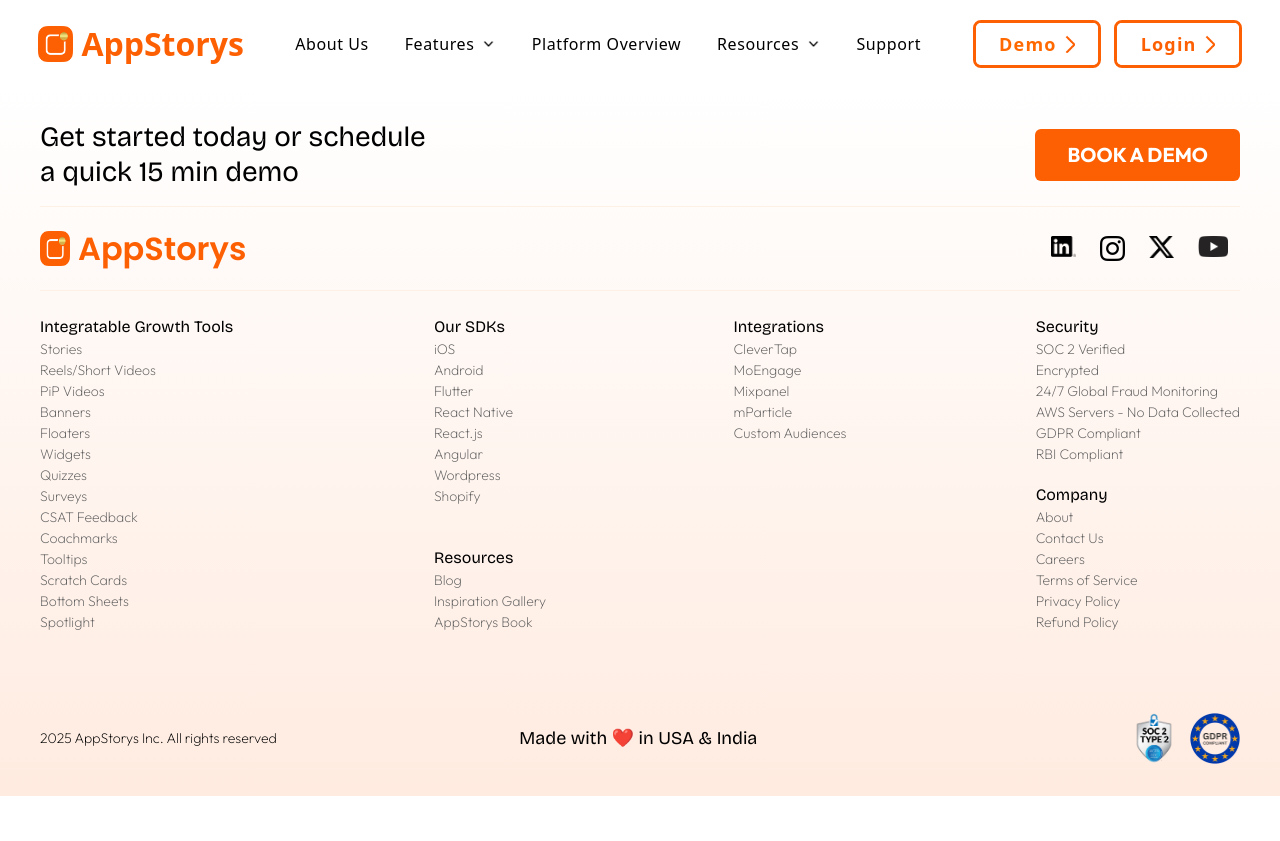
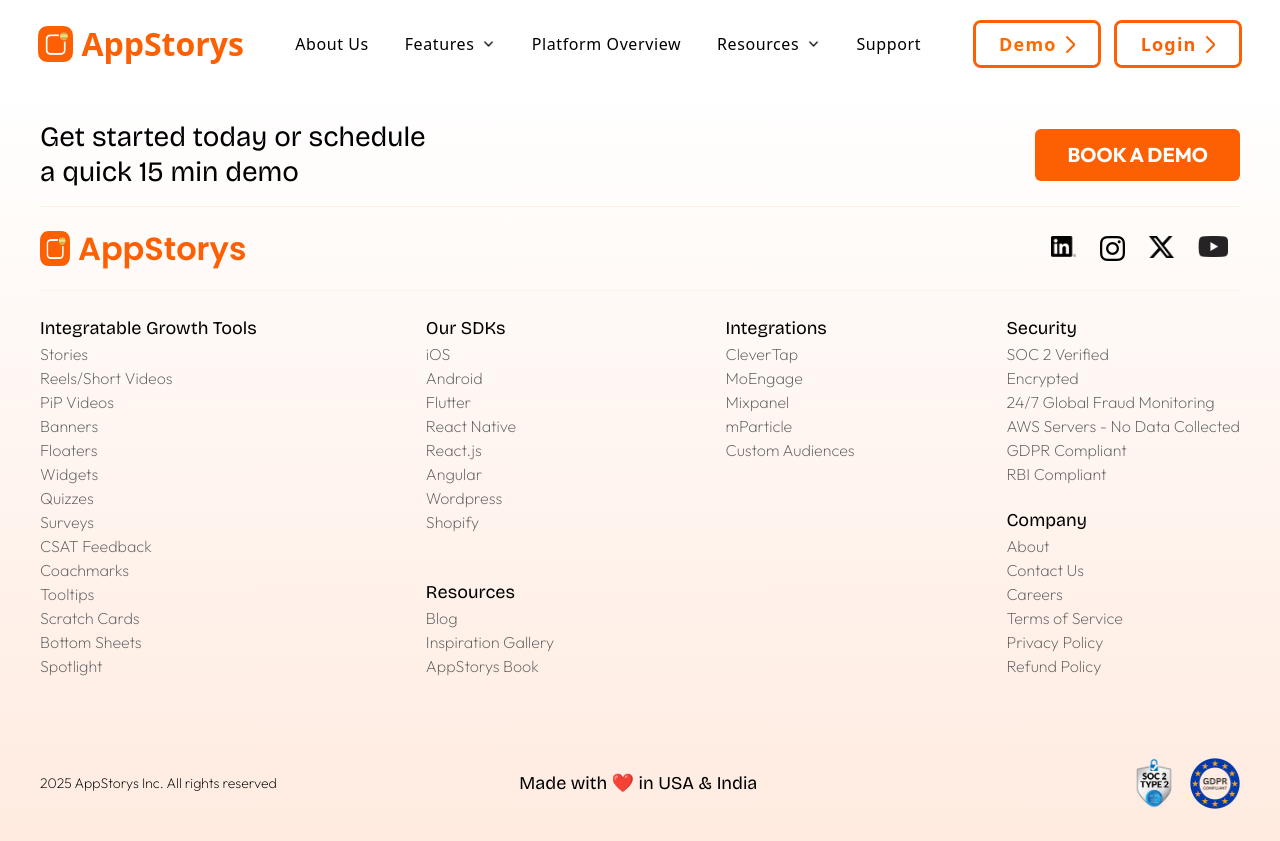
Before and after one commit to sangam-verma9/appStorys, a Next.js app: page / in a window 1280 px wide. Before the commit the page ends 800 px from the top, so only its background shows below. Built offline with nearby package versions, Linux system fonts and the light colour scheme.

Commit message:
footer final 1

```diff
--- a/src/app/components/Footer.jsx
+++ b/src/app/components/Footer.jsx
@@ -53,74 +53,74 @@
         <div className='grid grid-cols-1 sm:grid-cols-4 my-4 mt-6'>
           <div className='flex justify-center sm:justify-normal'>
             <div className='flex flex-col text-center sm:text-left mb-5 sm:mb-0'>
-              <h3 className={`${bricolageGrotesque.className} capitalize`}>Integratable growth Tools</h3>
-              <p className={`${outfit.className} font-extralight capitalize text-[#606060] hover:text-[#000000] text-[14px]`}>Stories</p>
-              <p className={`${outfit.className} font-extralight capitalize text-[#606060] hover:text-[#000000] text-[14px]`}>reels/Short videos</p>
-              <p className={`${outfit.className} font-extralight capitalize text-[#606060] hover:text-[#000000] text-[14px]`}>PiP Videos</p>
-              <p className={`${outfit.className} font-extralight capitalize text-[#606060] hover:text-[#000000] text-[14px]`}>banners</p>
-              <p className={`${outfit.className} font-extralight capitalize text-[#606060] hover:text-[#000000] text-[14px]`}>Floaters</p>
-              <p className={`${outfit.className} font-extralight capitalize text-[#606060] hover:text-[#000000] text-[14px]`}>Widgets</p>
-              <p className={`${outfit.className} font-extralight capitalize text-[#606060] hover:text-[#000000] text-[14px]`}>Quizzes</p>
-              <p className={`${outfit.className} font-extralight capitalize text-[#606060] hover:text-[#000000] text-[14px]`}>Surveys</p>
-              <p className={`${outfit.className} font-extralight capitalize text-[#606060] hover:text-[#000000] text-[14px]`}>CSAT Feedback</p>
-              <p className={`${outfit.className} font-extralight capitalize text-[#606060] hover:text-[#000000] text-[14px]`}>Coachmarks</p>
-              <p className={`${outfit.className} font-extralight capitalize text-[#606060] hover:text-[#000000] text-[14px]`}>tooltips</p>
-              <p className={`${outfit.className} font-extralight capitalize text-[#606060] hover:text-[#000000] text-[14px]`}>Scratch Cards</p>
-              <p className={`${outfit.className} font-extralight capitalize text-[#606060] hover:text-[#000000] text-[14px]`}>bottom Sheets</p>
-              <p className={`${outfit.className} font-extralight capitalize text-[#606060] hover:text-[#000000] text-[14px]`}>Spotlight</p>
+              <h3 className={`${bricolageGrotesque.className} capitalize text-[18px]`}>Integratable growth Tools</h3>
+              <p className={`${outfit.className} font-extralight capitalize text-[#606060] hover:text-[#000000] `}>Stories</p>
+              <p className={`${outfit.className} font-extralight capitalize text-[#606060] hover:text-[#000000] `}>reels/Short videos</p>
+              <p className={`${outfit.className} font-extralight capitalize text-[#606060] hover:text-[#000000] `}>PiP Videos</p>
+              <p className={`${outfit.className} font-extralight capitalize text-[#606060] hover:text-[#000000] `}>banners</p>
+              <p className={`${outfit.className} font-extralight capitalize text-[#606060] hover:text-[#000000] `}>Floaters</p>
+              <p className={`${outfit.className} font-extralight capitalize text-[#606060] hover:text-[#000000] `}>Widgets</p>
+              <p className={`${outfit.className} font-extralight capitalize text-[#606060] hover:text-[#000000] `}>Quizzes</p>
+              <p className={`${outfit.className} font-extralight capitalize text-[#606060] hover:text-[#000000] `}>Surveys</p>
+              <p className={`${outfit.className} font-extralight capitalize text-[#606060] hover:text-[#000000] `}>CSAT Feedback</p>
+              <p className={`${outfit.className} font-extralight capitalize text-[#606060] hover:text-[#000000] `}>Coachmarks</p>
+              <p className={`${outfit.className} font-extralight capitalize text-[#606060] hover:text-[#000000] `}>tooltips</p>
+              <p className={`${outfit.className} font-extralight capitalize text-[#606060] hover:text-[#000000] `}>Scratch Cards</p>
+              <p className={`${outfit.className} font-extralight capitalize text-[#606060] hover:text-[#000000] `}>bottom Sheets</p>
+              <p className={`${outfit.className} font-extralight capitalize text-[#606060] hover:text-[#000000] `}>Spotlight</p>
             </div>
           </div>
           <div className='flex justify-center'>
             <div className='flex flex-col justify-between'>
               <div className='flex flex-col text-center sm:text-left mb-5 sm:mb-0'>
-                <h3 className={`${bricolageGrotesque.className} capitalize  `}>Our SDKs</h3>
-                <p className={`${outfit.className} font-extralight text-[#606060] hover:text-[#000000] text-[14px] `}>iOS</p>
-                <p className={`${outfit.className} font-extralight capitalize text-[#606060] hover:text-[#000000] text-[14px]`}>android</p>
-                <p className={`${outfit.className} font-extralight capitalize text-[#606060] hover:text-[#000000] text-[14px]`}>flutter</p>
-                <p className={`${outfit.className} font-extralight capitalize text-[#606060] hover:text-[#000000] text-[14px]`}>react native</p>
-                <p className={`${outfit.className} font-extralight  text-[#606060] hover:text-[#000000] text-[14px]`}>React.js</p>
-                <p className={`${outfit.className} font-extralight capitalize text-[#606060] hover:text-[#000000] text-[14px]`}>angular</p>
-                <p className={`${outfit.className} font-extralight capitalize text-[#606060] hover:text-[#000000] text-[14px]`}>wordpress</p>
-                <p className={`${outfit.className} font-extralight capitalize text-[#606060] hover:text-[#000000] text-[14px]`}>shopify</p>
+                <h3 className={`${bricolageGrotesque.className} capitalize text-[18px] `}>Our SDKs</h3>
+                <p className={`${outfit.className} font-extralight text-[#606060] hover:text-[#000000]  `}>iOS</p>
+                <p className={`${outfit.className} font-extralight capitalize text-[#606060] hover:text-[#000000] `}>android</p>
+                <p className={`${outfit.className} font-extralight capitalize text-[#606060] hover:text-[#000000] `}>flutter</p>
+                <p className={`${outfit.className} font-extralight capitalize text-[#606060] hover:text-[#000000] `}>react native</p>
+                <p className={`${outfit.className} font-extralight  text-[#606060] hover:text-[#000000] `}>React.js</p>
+                <p className={`${outfit.className} font-extralight capitalize text-[#606060] hover:text-[#000000] `}>angular</p>
+                <p className={`${outfit.className} font-extralight capitalize text-[#606060] hover:text-[#000000] `}>wordpress</p>
+                <p className={`${outfit.className} font-extralight capitalize text-[#606060] hover:text-[#000000] `}>shopify</p>
               </div>
               <div className='flex flex-col text-center sm:text-left mb-5 sm:mb-0'>
-                <h3 className={`${bricolageGrotesque.className} capitalize  `}>resources</h3>
-                <p className={`${outfit.className} font-extralight capitalize text-[#606060] hover:text-[#000000] text-[14px]`}>blog</p>
-                <p className={`${outfit.className} font-extralight capitalize text-[#606060] hover:text-[#000000] text-[14px]`}>inspiration gallery</p>
-                <p className={`${outfit.className} font-extralight capitalize text-[#606060] hover:text-[#000000] text-[14px]`}>appStorys book</p>
+                <h3 className={`${bricolageGrotesque.className} capitalize  text-[18px]`}>resources</h3>
+                <p className={`${outfit.className} font-extralight capitalize text-[#606060] hover:text-[#000000] `}>blog</p>
+                <p className={`${outfit.className} font-extralight capitalize text-[#606060] hover:text-[#000000] `}>inspiration gallery</p>
+                <p className={`${outfit.className} font-extralight capitalize text-[#606060] hover:text-[#000000] `}>appStorys book</p>
               </div>
             </div>
           </div>
 
           <div className='flex justify-center'>
             <div className='flex flex-col text-center sm:text-left mb-5 sm:mb-0'>
-              <h3 className={`${bricolageGrotesque.className} capitalize  `}>Integrations</h3>
-              <p className={`${outfit.className} font-extralight text-[#606060] hover:text-[#000000] text-[14px] capitalize`}>cleverTap</p>
-              <p className={`${outfit.className} font-extralight text-[#606060] hover:text-[#000000] text-[14px]`}>MoEngage</p>
-              <p className={`${outfit.className} font-extralight text-[#606060] hover:text-[#000000] text-[14px]`}>Mixpanel</p>
-              <p className={`${outfit.className} font-extralight text-[#606060] hover:text-[#000000] text-[14px]`}>mParticle</p>
-              <p className={`${outfit.className} font-extralight text-[#606060] hover:text-[#000000] text-[14px]`}>Custom Audiences</p>
+              <h3 className={`${bricolageGrotesque.className} capitalize  text-[18px]`}>Integrations</h3>
+              <p className={`${outfit.className} font-extralight text-[#606060] hover:text-[#000000]  capitalize`}>cleverTap</p>
+              <p className={`${outfit.className} font-extralight text-[#606060] hover:text-[#000000] `}>MoEngage</p>
+              <p className={`${outfit.className} font-extralight text-[#606060] hover:text-[#000000] `}>Mixpanel</p>
+              <p className={`${outfit.className} font-extralight text-[#606060] hover:text-[#000000] `}>mParticle</p>
+              <p className={`${outfit.className} font-extralight text-[#606060] hover:text-[#000000] `}>Custom Audiences</p>
             </div>
           </div>
           <div className='flex sm:justify-end justify-center'>
             <div className='flex flex-col justify-between'>
               <div className='flex flex-col text-center sm:text-left mb-5 sm:mb-0'>
-                <h3 className={`${bricolageGrotesque.className} capitalize  `}>security</h3>
-                <p className={`${outfit.className} font-extralight text-[#606060] hover:text-[#000000] text-[14px] capitalize`}>SOC 2 verified</p>
-                <p className={`${outfit.className} font-extralight text-[#606060] hover:text-[#000000] text-[14px] capitalize`}>encrypted</p>
-                <p className={`${outfit.className} font-extralight text-[#606060] hover:text-[#000000] text-[14px] capitalize`}>24/7 Global Fraud Monitoring</p>
-                <p className={`${outfit.className} font-extralight text-[#606060] hover:text-[#000000] text-[14px] capitalize`}>AWS Servers - No data collected</p>
-                <p className={`${outfit.className} font-extralight text-[#606060] hover:text-[#000000] text-[14px] capitalize`}>GDPR Compliant</p>
-                <p className={`${outfit.className} font-extralight text-[#606060] hover:text-[#000000] text-[14px] capitalize`}>RBI Compliant</p>
+                <h3 className={`${bricolageGrotesque.className} capitalize text-[18px] `}>security</h3>
+                <p className={`${outfit.className} font-extralight text-[#606060] hover:text-[#000000]  capitalize`}>SOC 2 verified</p>
+                <p className={`${outfit.className} font-extralight text-[#606060] hover:text-[#000000]  capitalize`}>encrypted</p>
+                <p className={`${outfit.className} font-extralight text-[#606060] hover:text-[#000000]  capitalize`}>24/7 Global Fraud Monitoring</p>
+                <p className={`${outfit.className} font-extralight text-[#606060] hover:text-[#000000]  capitalize`}>AWS Servers - No data collected</p>
+                <p className={`${outfit.className} font-extralight text-[#606060] hover:text-[#000000]  capitalize`}>GDPR Compliant</p>
+                <p className={`${outfit.className} font-extralight text-[#606060] hover:text-[#000000]  capitalize`}>RBI Compliant</p>
               </div>
               <div className='flex flex-col text-center sm:text-left'>
-                <h3 className={`${bricolageGrotesque.className} capitalize  `}>company</h3>
-                <p className={`${outfit.className} font-extralight capitalize text-[#606060] hover:text-[#000000] text-[14px]`}>about</p>
-                <p className={`${outfit.className} font-extralight capitalize text-[#606060] hover:text-[#000000] text-[14px]`}>contact us</p>
-                <p className={`${outfit.className} font-extralight capitalize text-[#606060] hover:text-[#000000] text-[14px]`}>careers</p>
-                <p className={`${outfit.className} font-extralight  text-[#606060] hover:text-[#000000] text-[14px]`}>Terms of Service</p>
-                <p className={`${outfit.className} font-extralight capitalize text-[#606060] hover:text-[#000000] text-[14px]`}>privacy Policy</p>
-                <p className={`${outfit.className} font-extralight capitalize text-[#606060] hover:text-[#000000] text-[14px]`}>refund policy</p>
+                <h3 className={`${bricolageGrotesque.className} capitalize text-[18px] `}>company</h3>
+                <p className={`${outfit.className} font-extralight capitalize text-[#606060] hover:text-[#000000] `}>about</p>
+                <p className={`${outfit.className} font-extralight capitalize text-[#606060] hover:text-[#000000] `}>contact us</p>
+                <p className={`${outfit.className} font-extralight capitalize text-[#606060] hover:text-[#000000] `}>careers</p>
+                <p className={`${outfit.className} font-extralight  text-[#606060] hover:text-[#000000] `}>Terms of Service</p>
+                <p className={`${outfit.className} font-extralight capitalize text-[#606060] hover:text-[#000000] `}>privacy Policy</p>
+                <p className={`${outfit.className} font-extralight capitalize text-[#606060] hover:text-[#000000] `}>refund policy</p>
               </div>
             </div>
           </div>
```
